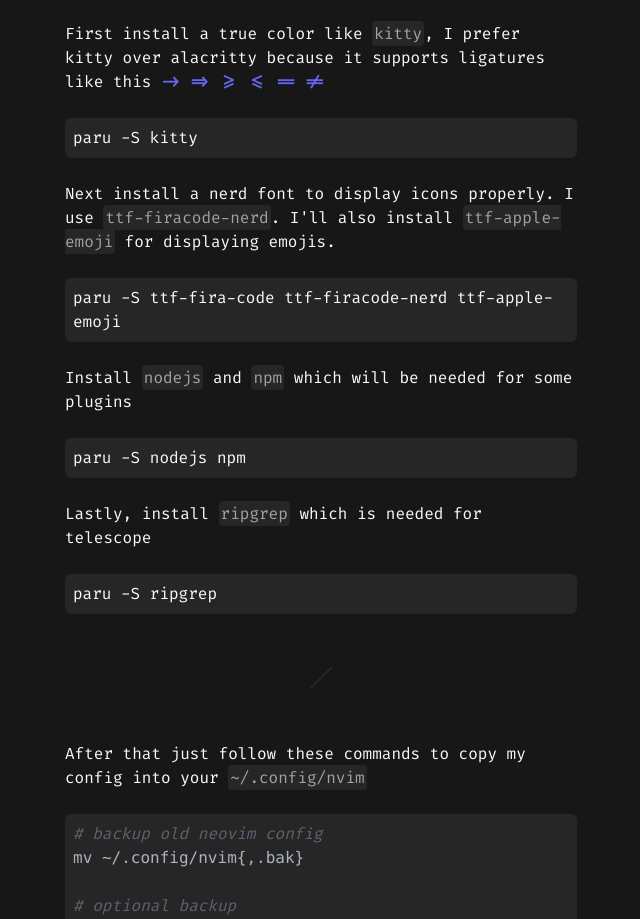
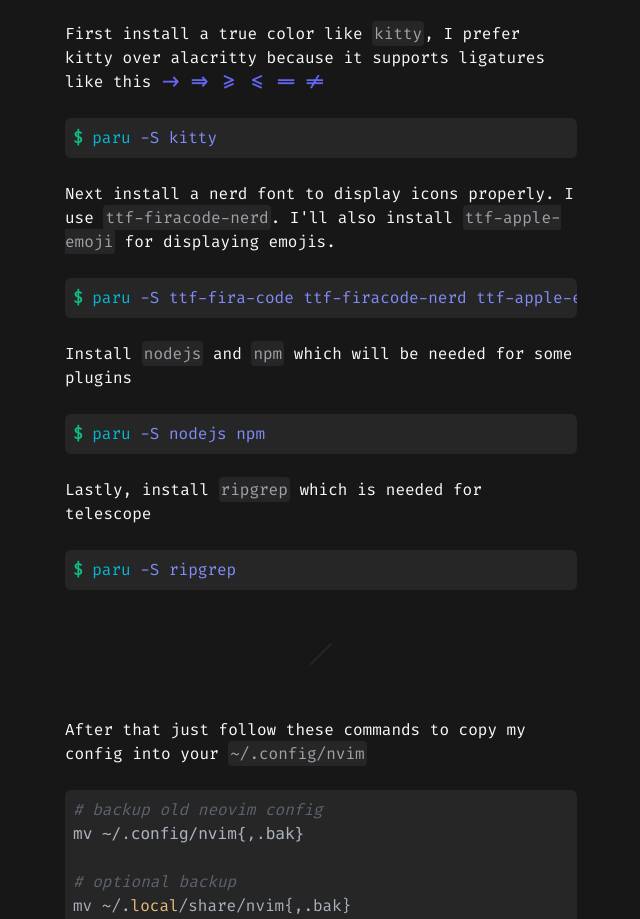
Before and after one commit to maxhu08/maxhu.dev, a Next.js app: page /neovim-zen in a window 1280 px wide. Shown: the part 1660-2579 px from the top of the page, without its empty margins (319-959 px from the left). Built offline with nearby package versions, Linux system fonts and the light colour scheme.

Commit message:
command component

```diff
--- a/app/neovim-zen/page.tsx
+++ b/app/neovim-zen/page.tsx
@@ -1,5 +1,6 @@
 import { NextPage } from "next";
 import { NeovimZenText } from "~/components/ascii-art/neovim-zen-text";
+import { FancyCommand } from "~/components/fancy/fancy-command";
 import { FancyCommandContainer } from "~/components/fancy/fancy-command-container";
 import { FancyContent } from "~/components/fancy/fancy-content";
 import { FancyGap } from "~/components/fancy/fancy-gap";
@@ -81,7 +82,7 @@ const Page: NextPage = () => {
       </FancyContent>
       <br />
       <FancyCommandContainer>
-        <span>paru -S kitty</span>
+        <FancyCommand>paru -S kitty</FancyCommand>
       </FancyCommandContainer>
       <br />
       <FancyContent>
@@ -91,7 +92,9 @@ const Page: NextPage = () => {
       </FancyContent>
       <br />
       <FancyCommandContainer>
-        <span>paru -S ttf-fira-code ttf-firacode-nerd ttf-apple-emoji</span>
+        <FancyCommand>
+          paru -S ttf-fira-code ttf-firacode-nerd ttf-apple-emoji
+        </FancyCommand>
       </FancyCommandContainer>
       <br />
       <FancyContent>
@@ -100,7 +103,7 @@ const Page: NextPage = () => {
       </FancyContent>
       <br />
       <FancyCommandContainer>
-        <span>paru -S nodejs npm</span>
+        <FancyCommand>paru -S nodejs npm</FancyCommand>
       </FancyCommandContainer>
       <br />
       <FancyContent>
@@ -108,7 +111,7 @@ const Page: NextPage = () => {
       </FancyContent>
       <br />
       <FancyCommandContainer>
-        <span>paru -S ripgrep</span>
+        <FancyCommand>paru -S ripgrep</FancyCommand>
       </FancyCommandContainer>
       <FancyGap />
       <FancyContent>
--- /dev/null
+++ b/components/fancy/fancy-command.tsx
@@ -0,0 +1,64 @@
+"use client";
+
+import { Check, Copy } from "lucide-react";
+import { FC, useState } from "react";
+import { cn } from "~/utils/cn";
+
+interface FancyCommandProps {
+  children: string;
+}
+
+export const FancyCommand: FC<FancyCommandProps> = ({ children }) => {
+  const [copied, setCopied] = useState(false);
+  const [isHovered, setIsHovered] = useState(false);
+
+  const command = children;
+
+  const handleCopy = () => {
+    navigator.clipboard.writeText(command);
+
+    setCopied(true);
+
+    setTimeout(() => {
+      setCopied(false);
+    }, 3000);
+  };
+
+  const words = command.split(" ");
+
+  return (
+    <div
+      onMouseEnter={() => setIsHovered(true)}
+      onMouseLeave={() => setIsHovered(false)}
+    >
+      <div className="grid grid-cols-[auto_max-content] relative">
+        <pre>
+          <span className="font-semibold text-emerald-500 select-none">$ </span>
+          <span>
+            <span className="text-cyan-600 dark:text-cyan-500">{words[0]}</span>{" "}
+            <span className="text-indigo-600 dark:text-indigo-400">
+              {words.slice(1).join(" ")}
+            </span>
+          </span>
+        </pre>
+        <button
+          onClick={handleCopy}
+          className={cn(
+            !isHovered && "opacity-0",
+            "absolute top-0 right-0 bg-neutral-300 dark:bg-neutral-800",
+            "ml-auto border p-1 rounded-sm border-neutral-500 text-neutral-500 duration-200 ease-in-out cursor-pointer",
+            "hover:text-black dark:hover:text-white hover:border-black dark:hover:border-white",
+          )}
+        >
+          <div>
+            {copied ? (
+              <Check className="w-4 h-4" />
+            ) : (
+              <Copy className="w-4 h-4" />
+            )}
+          </div>
+        </button>
+      </div>
+    </div>
+  );
+};
```
